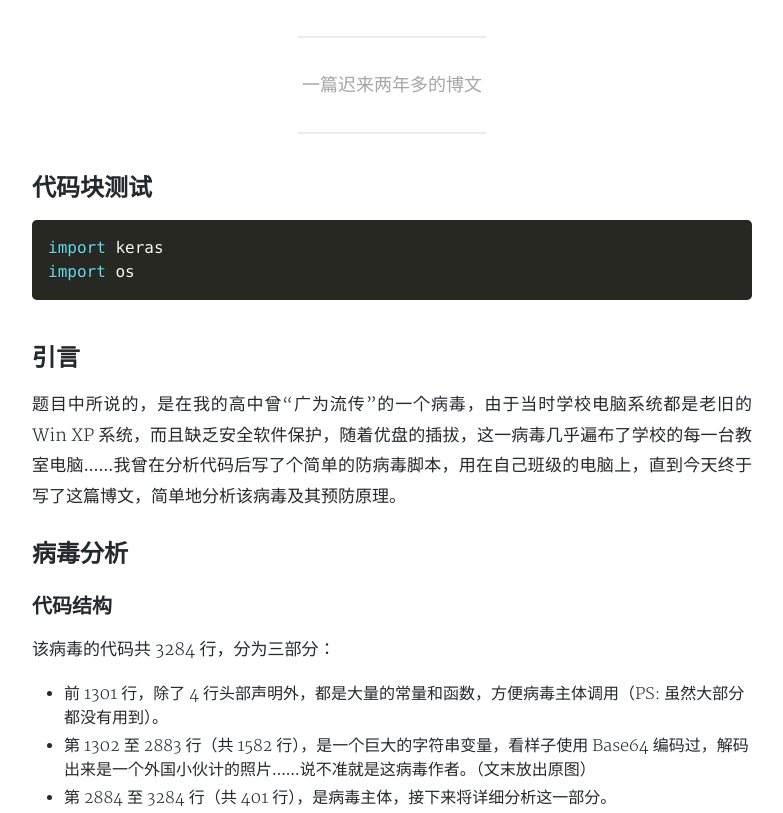
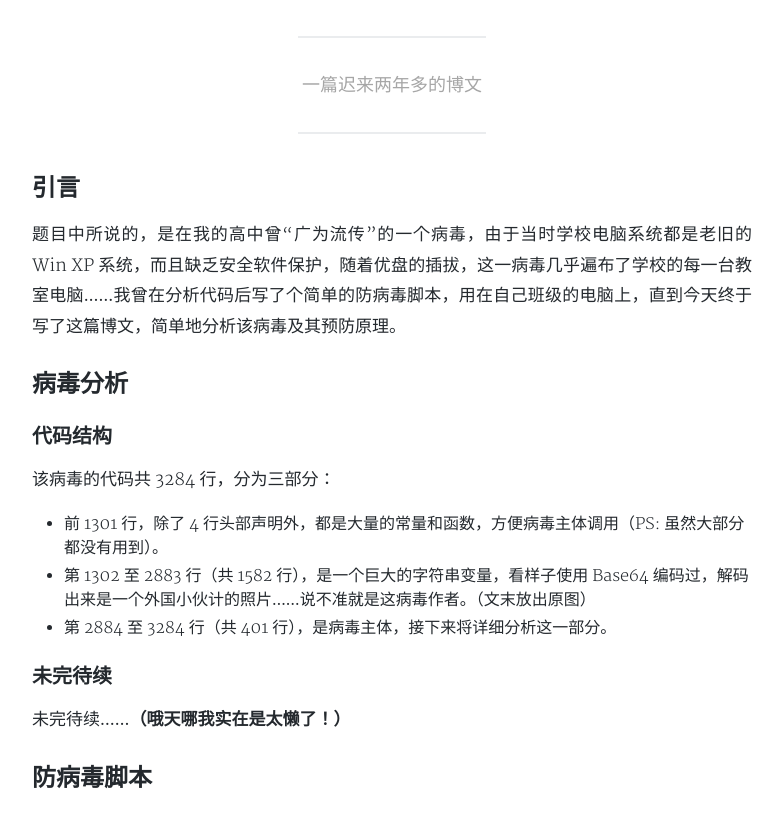
Before and after one commit to Morimiue/mzzx.github.io, a Jekyll site: the page built from _posts/2019-02-01-anti-autoit-virus.md, in a window 1280 px wide and 900 px high, scrolled down 377 px, cut to the strip 87-900 px from the top of the window. Shown: the whole strip, without its empty margins (248-1031 px from the left). Built offline with Jekyll 4.4.1, drawn with Linux system fonts in a browser that asks for light colours; nearby versions of some CDN libraries; comment, search, counter and statistics services are not loaded; a style sheet for code colours, icons or effects is not loaded.

Commit message:
Update 2019-02-01-anti-autoit-virus.md

````diff
--- a/_posts/2019-02-01-anti-autoit-virus.md
+++ b/_posts/2019-02-01-anti-autoit-virus.md
@@ -7,13 +7,6 @@ categories: 计算机
 cover: '../../../assets/img/anti-autoit-virus.jpg'
 tags: 计算机
 ---
-
-## 代码块测试
-
-```python
-import keras
-import os
-```
 
 ## 引言
 
````
